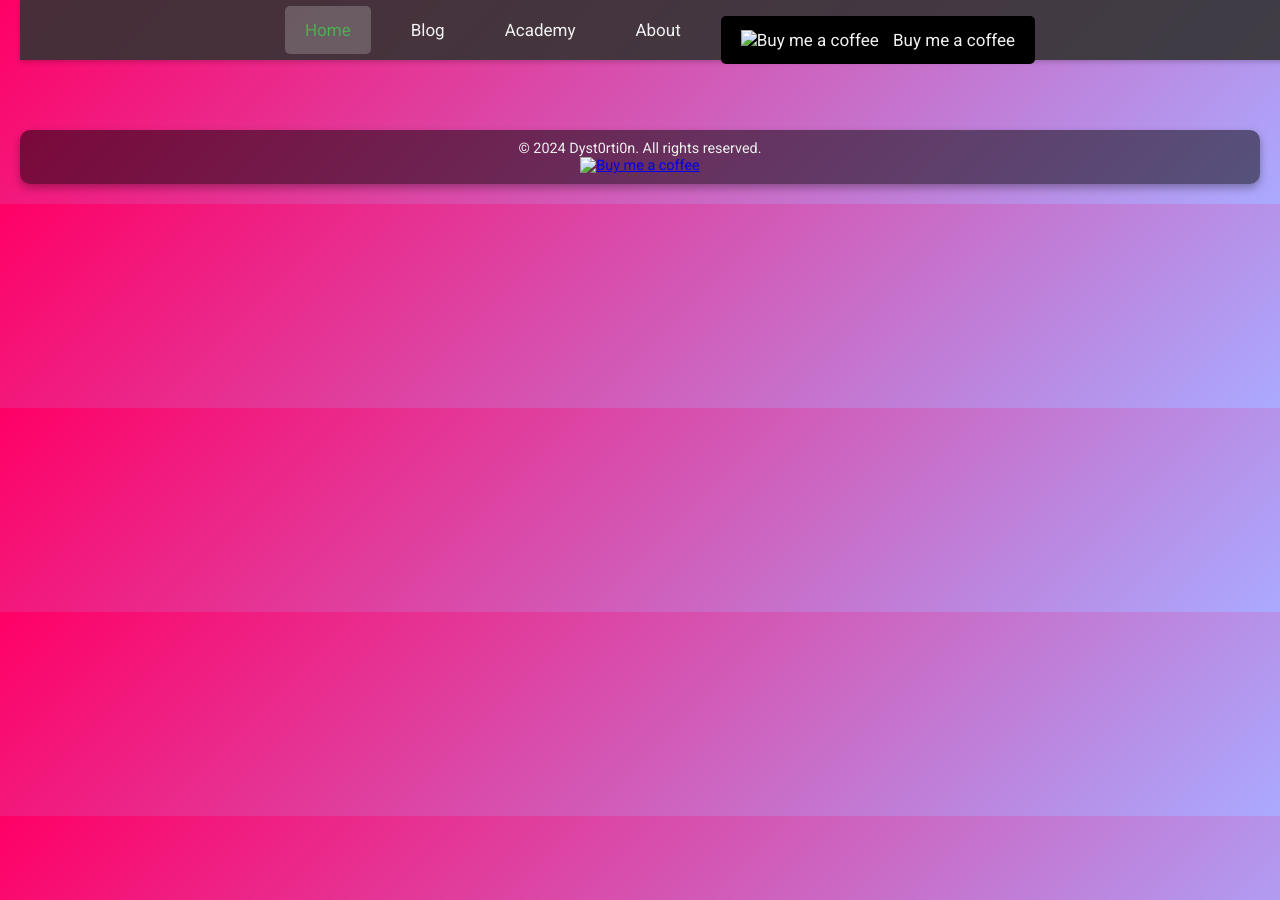
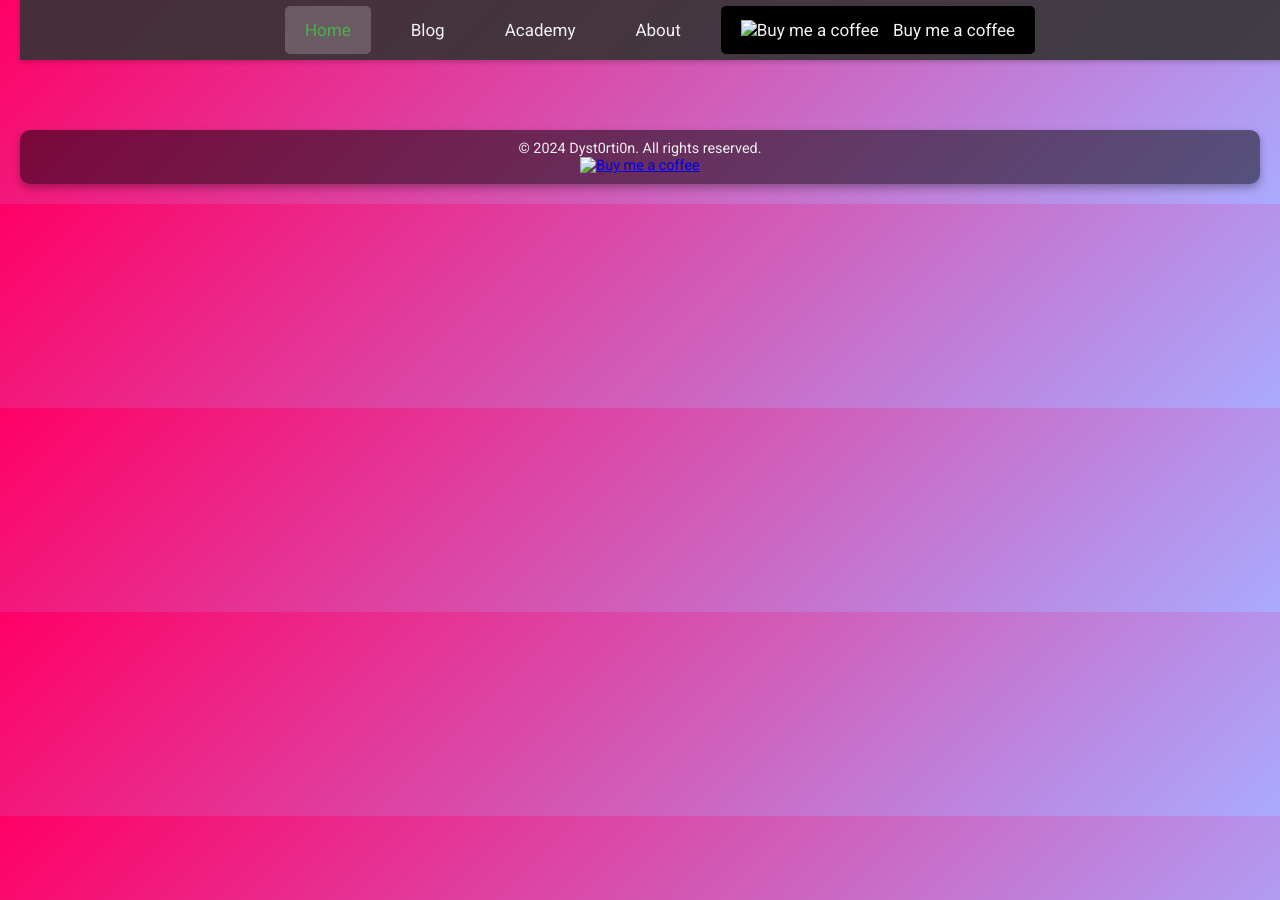
Before and after one commit to Dyst0rti0n/Dyst0rti0n.github.io, a Jekyll site: the page built from index.md, in a window 1280 px wide. Built offline with Jekyll 4.4.1, drawn with Linux system fonts in a browser that asks for light colours.

Commit message:
Blog page changed and navbar

```diff
--- a/_includes/navbar.html
+++ b/_includes/navbar.html
@@ -1,15 +1,15 @@
 <div class="navbar" id="navbar">
+    <a href="javascript:void(0);" class="icon" onclick="toggleNavbar()">&#9776;</a>
     <div class="navbar-center" id="navbar-center">
         <a href="/" class="{% if page.url == "/" %}active{% endif %}">Home</a>
         <a href="/blog" class="{% if page.url contains 'blog' %}active{% endif %}">Blog</a>
         <a href="/academy" class="{% if page.url contains 'academy' %}active{% endif %}">Academy</a>
         <a href="/about" class="{% if page.url contains 'about' %}active{% endif %}">About</a>
-        <a class="bmc-button" href="https://www.buymeacoffee.com/dystortion" target="_blank">
+        <a class="bmc-button-nav" href="https://www.buymeacoffee.com/dystortion" target="_blank">
             <img src="https://cdn.buymeacoffee.com/buttons/bmc-new-btn-logo.svg" alt="Buy me a coffee">
             <span>Buy me a coffee</span>
         </a>
     </div>
-    <a href="javascript:void(0);" class="icon" onclick="toggleNavbar()">&#9776;</a>
 </div>
 
 <script>
--- a/assets/css/navbar.css
+++ b/assets/css/navbar.css
@@ -50,7 +50,7 @@
   padding: 14px 20px;
 }
 
-.bmc-button {
+.bmc-button-nav {
   display: inline-flex;
   align-items: center;
   justify-content: center;
@@ -63,19 +63,14 @@
   transition: background-color 0.3s ease, color 0.3s ease;
 }
 
-.bmc-button img {
+.bmc-button-nav img {
   margin-right: 10px;
   height: 30px;
 }
 
-.bmc-button:hover {
+.bmc-button-nav:hover {
   background-color: #444444;
   color: #ffdd00;
-}
-
-.bmc-button-nav img,
-.bmc-button-footer img {
-  height: 30px;
 }
 
 @media screen and (max-width: 768px) {
```
Also changed, not shown: assets/css/blog.css (+6 -6 lines).
